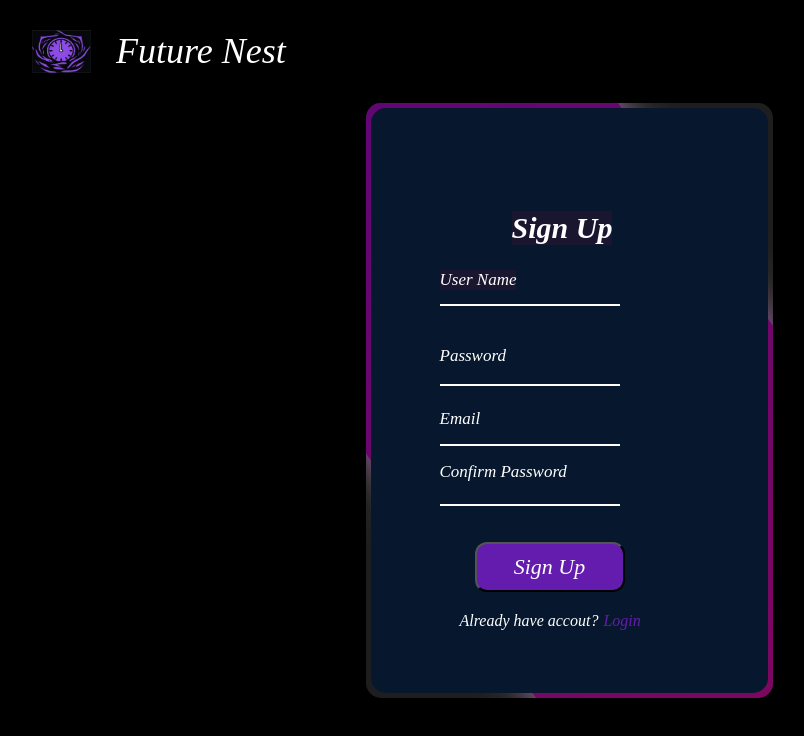
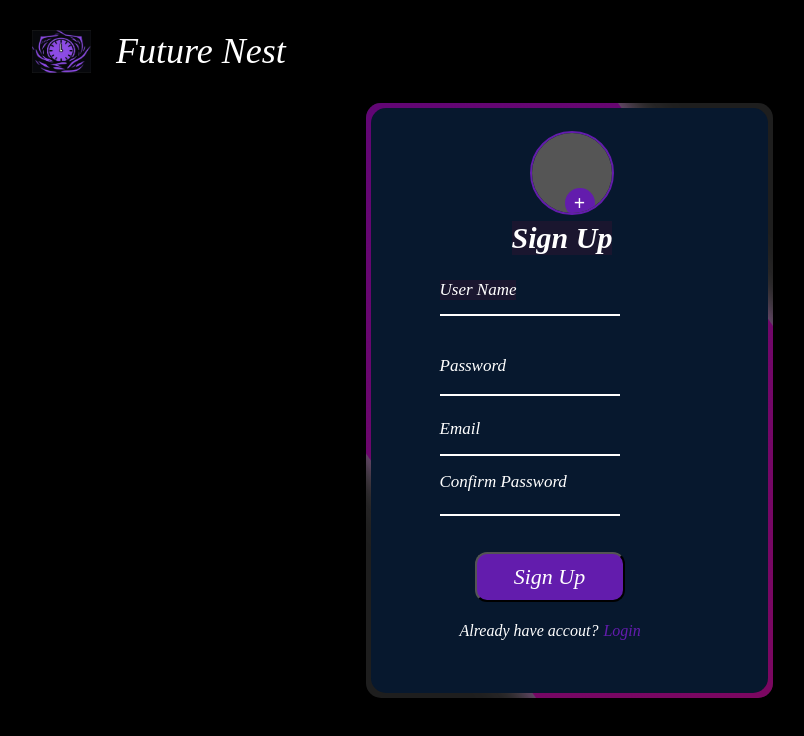
Before and after one commit to Hayat373/futureNest, a React (Create React App) app: page /signup in a window 1280 px wide. Shown: the top 736 px of the page, without its empty margins (18-822 px from the left). Built offline with nearby package versions, Linux system fonts and the light colour scheme.

Commit message:
login and signin profile imae added|

```diff
--- a/src/components/login.js
+++ b/src/components/login.js
@@ -24,14 +24,14 @@ const Login=()=>{
 
     return(
         <div className="conatiner">
-            <div className="profile-plate">
-                <div className="profile-circle">
+            <div className="profile-plate-login">
+                <div className="profile-circle-login">
                     {profileImage ? (
                         <img src={profileImage} alt="Profile" className="profile-image" />
                     ) : (
-                        <div className="profile-placeholder"></div>
+                        <div className="profile-placeholder-login"></div>
                     )}
-                    <label className="plus-icon">
+                    <label className="plus-icon-login">
                         <span>+</span>
                         <input
                             type="file"
--- a/src/components/signup.js
+++ b/src/components/signup.js
@@ -14,14 +14,14 @@ const Signup = () => {
     };
     return(
         <div className="conatiner">
-            <div className="profile-plate">
-                <div className="profile-circle">
+            <div className="profile-plate-login">
+                <div className="profile-circle-login">
                     {profileImage ? (
                         <img src={profileImage} alt="Profile" className="profile-image" />
                     ) : (
-                        <div className="profile-placeholder"></div>
+                        <div className="profile-placeholder-login"></div>
                     )}
-                    <label className="plus-icon">
+                    <label className="plus-icon-login">
                         <span>+</span>
                         <input
                             type="file"
--- a/src/css/login.css
+++ b/src/css/login.css
@@ -64,7 +64,7 @@
        padding-bottom: -10px;
        margin-bottom: -15px;
 }
-.profile-plate {
+.profile-plate-login {
     position: relative;
     top:-200px;
     width: 80px;
@@ -75,7 +75,7 @@
 
 }
 
-.profile-circle {
+.profile-circle-login {
     width: 100%;
     height: 100%;
     border-radius: 50%;
@@ -85,19 +85,19 @@
     border: 2px solid #631CAD;
 }
 
-.profile-image {
+.profile-image-login {
     width: 100%;
     height: 100%;
     object-fit: cover;
 }
 
-.profile-placeholder {
+.profile-placeholder-login {
     width: 100%;
     height: 100%;
     background-color: #555;
 }
 
-.plus-icon {
+.plus-icon-login {
     position: absolute;
     top: 55px; /* Position at the top of the circle */
     left: 60%;
@@ -117,12 +117,12 @@
     font-weight: bold;
     transition: background-color 0.2s;
 }
-.plus-icon span{
+.plus-icon-login span{
     color: white;
     background-color: transparent;
 }
 
-.plus-icon:hover {
+.plus-icon-login:hover {
     background-color: #7c0760;
 }
 .form_group{
```
